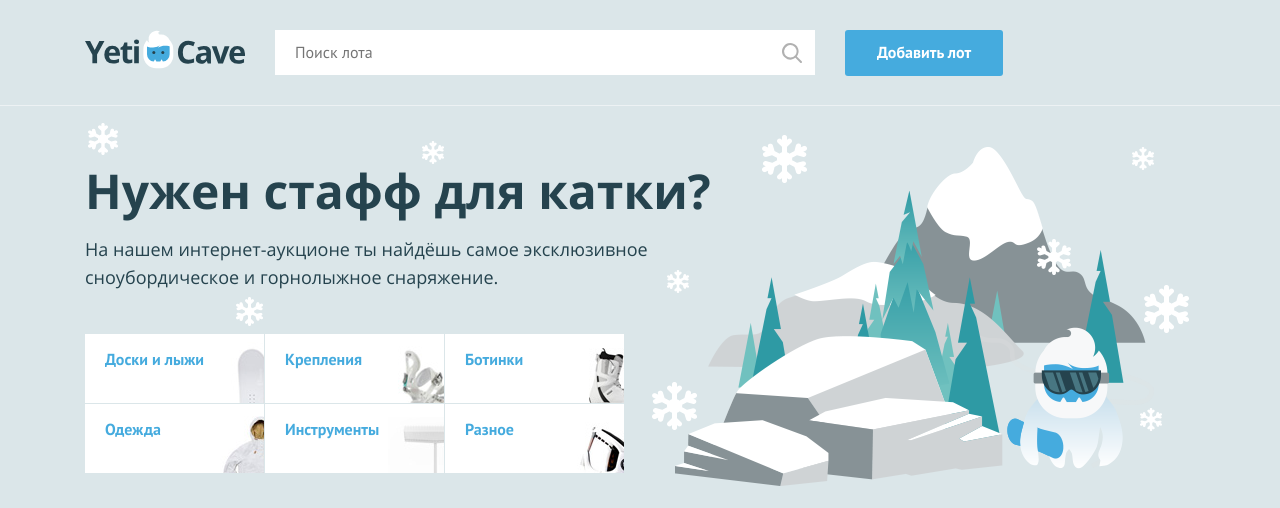
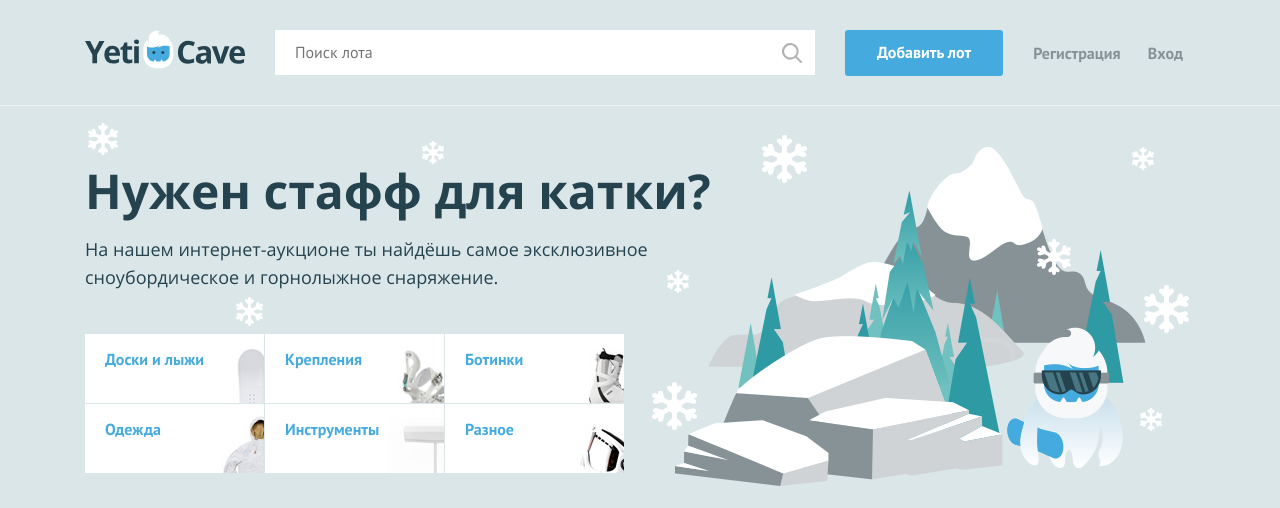
Before and after one commit to Gus-Daka/766493-yeticave, a PHP site: page / in a window 1280 px wide. Shown: the top 508 px of the page. Run offline with PHP 8.4, Linux system fonts and the light colour scheme.

Commit message:
Добавил аватар

```diff
--- a/index.php
+++ b/index.php
@@ -28,7 +28,23 @@ $user_avatar = 'img/user.jpg';
 
         <nav class="user-menu">
 
-        <!-- здесь должен быть PHP код для показа аватара пользователя -->
+        <?php if ($is_auth = rand(0, 1)): ?>
+                <div class="user-menu_image">
+                    <img src="img/user.jpg" width="40" height="40" alt="Пользователь">
+                </div>
+                <div class="user-menu__logged">
+                    <p>Константин</p>
+                </div>
+        <?php else: ?>
+                <ul class="user-menu__list">
+                    <li class="user-menu__item">
+                        <a href="#">Регистрация</a>
+                    </li>
+                    <li class="user-menu__item">
+                        <a href="#">Вход</a>
+                    </li>
+                </ul>
+            <?php endif; ?>
 
         </nav>
     </div>
```
